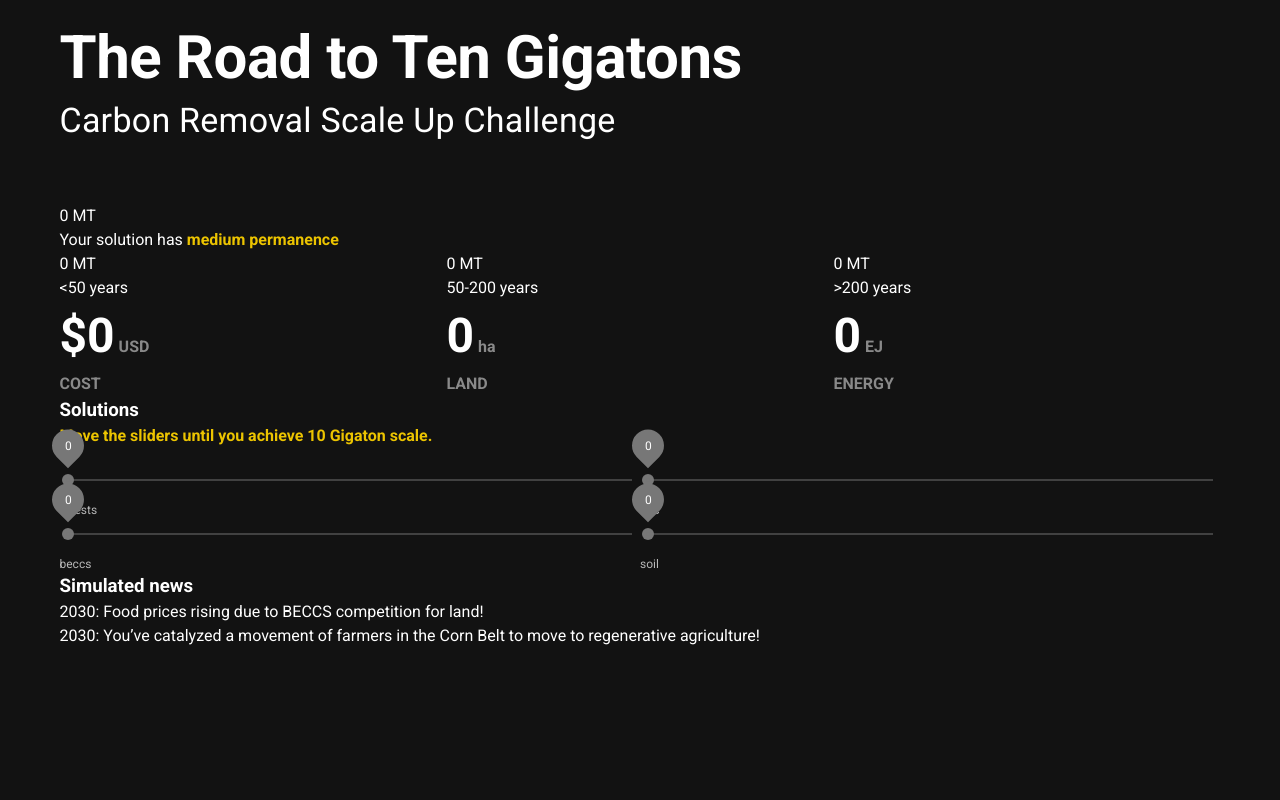
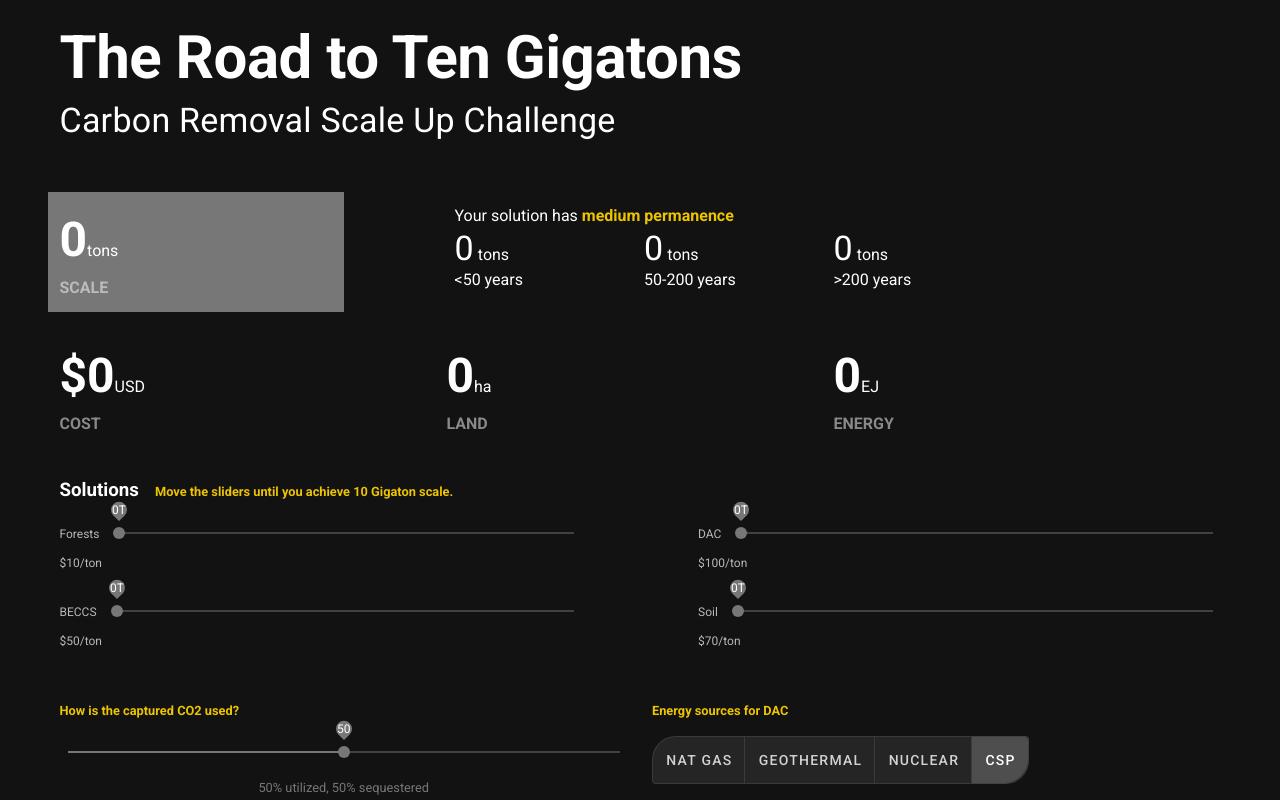
Before and after one commit to cssndrx/road-to-10gt, a Vue app: page / in a window 1280 px wide. Shown: the top 800 px of the page. Built offline with nearby package versions, Linux system fonts and the light colour scheme.

Commit message:
Reasonable looking commit + handoff to John

```diff
--- a/src/components/Main.vue
+++ b/src/components/Main.vue
@@ -5,66 +5,115 @@
     </h1>
     <h2 class="font-weight-regular display-1 mb-16">Carbon Removal Scale Up Challenge</h2>
 
+<v-row>
 
+<v-col cols="3" style="background-color: #777">
+<div>
+  <span class="big">{{pprint('scale', tonsSequestered).big}}</span>
+  <span class="little">{{pprint('scale', tonsSequestered).little}}</span>
+</div>
+<div class="caps-label">SCALE</div>
+</v-col>
 
+<v-col cols="1"></v-col>
+
+<v-col cols="6" >
 <div>
-  {{totalSequestered.value}}
-  {{totalSequestered.unit}}
-</div>
+Your solution has <span class="bright" style="font-size: 1em;">medium permanence</span>
+<div style="display:grid; grid-template-columns: 1fr 1fr 1fr">
+  <div v-for="perm in permanences"
+      :key="'val'+perm.name">
+    <span class="text-h4">{{pprint('scale', perm.value).big}}</span> <span class="little">{{pprint('scale', perm.value).little}}</span>
+  </div>
 
-<div>
-Your solution has <span class="bright">medium permanence</span>
-<div style="display:grid; grid-template-columns: 1fr 1fr 1fr">
-  <div v-for="datum in totalPermanence" :key="'val'+datum.name">{{datum.value}} {{datum.unit}}</div>
-
-  <div v-for="datum in totalPermanence" :key="'name'+datum.name">{{datum.name}}</div>
+  <div v-for="perm in permanences" :key="'name'+perm.name">{{perm.name}}</div>
 </div>
 </div>
+</v-col>
+
+</v-row> <!-- end top row -->
 
 
 
-<section style="display:grid; grid-template-columns: 1fr 1fr 1fr">
+<section class="mt-10" style="display:grid; grid-template-columns: 1fr 1fr 1fr;">
 
-<div>
-  <span class="big">{{pprintCost(totalCost)}}</span>
-  <span class="unit">USD</span>
-</div>
-<div>
-  <span class="big">{{totalLand}}</span>
-  <span class="unit">ha</span>
-</div>
-<div>
-  <span class="big">{{totalEnergy}}</span>
-  <span class="unit">EJ</span>
+<div v-for="dim in dimensions" :key="dim">
+  <span class="big">{{pprint(dim, estimates[dim]).big}}</span>
+  <span class="little">{{pprint(dim, estimates[dim]).little}}</span>
 </div>
 
-<div class="caps-label">COST</div>
-<div class="caps-label">LAND</div>
-<div class="caps-label">ENERGY</div>
-
+<div class="caps-label" v-for="dim in dimensions" :key="'label'+dim">{{dim}}</div>
 </section>
 
 
-<h3>Solutions</h3>
-<p class="bright">Move the sliders until you achieve 10 Gigaton scale.</p>
+<h3 class="mt-10" style="display:inline-block">Solutions</h3>
+<p class="bright" style="display:inline-block; margin-left: 16px;">Move the sliders until you achieve 10 Gigaton scale.</p>
 
-<section style="display:grid; grid-template-columns: 1fr 1fr">
+<section style="display:grid; grid-template-columns: 1fr 1fr; grid-column-gap: 10%; grid-row-gap: 24px;">
+
+<!-- https://vuetifyjs.com/en/api/v-slider/#slots -->
 <v-slider
   v-model="tonsAllocated[solution]"
   v-for="solution in solutions"
   :key="solution"
-  :hint="solution"
+  :hint="'$' + costPerTonEstimate(solution) + '/ton'"
   :max="maxAlloc"
   :min="minAlloc"
+  :thumb-size="16"
   thumb-label="always"
   style="min-width: 200px"
   persistent-hint
-></v-slider>
+>
+
+<span slot="label" class="solution-label">{{pprintSolution(solution)}}</span>
+
+<span slot="thumb-label">{{pprint('scale', tonsAllocated[solution]).big}}T</span>
+
+</v-slider>
 </section>
 
 
+<v-row class="mt-10">
+<v-col>
+<p class="bright">How is the captured CO2 used?</p>
+<v-slider
+  v-model="percentUtilization"
+  :min="0"
+  :max="100"
+  :thumb-size="16"
+  thumb-label="always"
+  persistent-hint
+></v-slider>
 
-<h3>Simulated news</h3>
+<div style="position:relative; bottom:12px; color: #777; font-size:0.8em; text-align: center">{{percentUtilization}}% utilized, {{100-percentUtilization}}% sequestered</div>
+</v-col>
+
+<v-col>
+<p class="bright">Energy sources for DAC</p>
+
+<v-btn-toggle
+  v-model="dacEnergySource"
+  shaped
+  mandatory
+>
+  <v-btn value="natural gas">
+    Nat Gas
+  </v-btn>
+  <v-btn value="geothermal">
+    Geothermal
+  </v-btn>
+  <v-btn value="nuclear">
+    Nuclear
+  </v-btn>
+  <v-btn value="csp">
+    CSP
+  </v-btn>
+</v-btn-toggle>
+</v-col>
+</v-row>
+
+
+<h3 class="mt-5">Simulated news</h3>
 <div class="news" v-for="newsItem in newsItems" :key="newsItem">{{newsItem}}</div>
 
 
@@ -124,47 +173,41 @@ const TEN_BILLION = 10000000000;
 
     computed: {
 
-      totalSequestered(){
+      tonsSequestered(){
+        return _.sum(_.values(this.tonsAllocated));
+      },
+
+      estimates(){
+        // TODO(John): Return actual estimates.
         return {
-          value: _.sum(_.values(this.tonsAllocated)),
-          unit: 'MT'
+          cost: this.tonsAllocated.forests + this.tonsAllocated.dac,
+          land: this.tonsAllocated.soil + this.tonsAllocated.beccs,
+          energy: 10 * (this.tonsAllocated.soil + this.tonsAllocated.forests)
         };
       },
-
-      totalCost(){
-        // TODO(John): Pick a unit and return a number.
-        return this.tonsAllocated.forests + this.tonsAllocated.dac;
-      },
-      totalLand(){
-        // TODO(John): Pick a unit and return a number.
-        return this.tonsAllocated.soil + this.tonsAllocated.beccs;
-      },
-      totalEnergy(){
-        // TODO(John): Pick a unit and return a number.
-        return 10 * (this.tonsAllocated.soil + this.tonsAllocated.forests);
-      },
-      totalPermanence(){
+      permanences(){
+        // TODO(John): Return actual estimates.
         return [
-          {name: '<50 years', value: this.tonsAllocated.soil * 2, unit: 'MT'},
-          {name: '50-200 years', value: this.tonsAllocated.beccs * 2, unit: 'MT'},
-          {name: '>200 years', value: this.tonsAllocated.dac * 2, unit: 'MT'},
-        ]
+          {name: '<50 years', value: this.tonsAllocated.soil + this.tonsAllocated.forests},
+          {name: '50-200 years', value: this.tonsAllocated.beccs * 2},
+          {name: '>200 years', value: this.tonsAllocated.dac},
+        ];
       },
 
       newsItems(){
-        // TODO: Add logic to return the right news items based on the values of the data variables.
+        // TODO(John): Add logic to return the right news items based on the values of the data variables.
         return [
           '2030: Food prices rising due to BECCS competition for land!',
           '2030: You’ve catalyzed a movement of farmers in the Corn Belt to move to regenerative agriculture!'
-        ]
+        ];
       }
 
 
     },
     data(){
 
-      // TODO: John figure out what the units should be wtihin the code.
       return {
+        dimensions: ['cost', 'land', 'energy'],
         solutions: ['forests', 'dac', 'beccs', 'soil'],
         tonsAllocated: {
           forests: 0,
@@ -175,21 +218,67 @@ const TEN_BILLION = 10000000000;
 
         minAlloc: 0,
         maxAlloc: TEN_BILLION,
+
+        dacEnergySource: 'csp',
+        percentUtilization: 50,
       }
     },
 
     methods: {
-      pprintCost(val){
-        return '$' + val;
+
+      // Return the cost per ton (can be dynamic).
+      costPerTonEstimate(sol){
+        // TODO(John): Return actual estimates.
+        return {
+          forests: 10,
+          beccs: 50,
+          dac: 100,
+          soil: 70
+        }[sol];
       },
 
-      // pprintLand(val){
+      // Pretty print solution string.
+      pprintSolution(sol){
+        return {
+          forests: 'Forests',
+          dac: 'DAC',
+          beccs: 'BECCS',
+          soil: 'Soil'
+        }[sol];
+      },
 
-      // },
+      // Pretty print big numbers.
+      pprint(key, val){
+        const littles = {
+          scale: 'tons',
+          cost: 'USD',
+          land: 'ha',
+          energy: 'EJ'
+        };
 
-      // pprintEnergy(val){
+        const prefix = key === 'cost' ? '$' : '';
+        return {
+          big: prefix + this.formatNumber(val),
+          little: littles[key]
+        };
+      },
 
-      // }
+      // Helper function for formatting big numbers.
+       formatNumber(value) {
+        var limits = [
+          { limit: 1e9, suffix: "B" },
+          { limit: 1e6, suffix: "M" },
+          { limit: 1e3, suffix: "k" },
+        ];
+
+        for (const lim of limits) {
+          if (value >= lim.limit) {
+            return (value / lim.limit).toFixed(1) + lim.suffix;
+          }
+        }
+        return value.toString();
+      },
+
     }
   }
 </script>
@@ -200,6 +289,7 @@ const TEN_BILLION = 10000000000;
 .bright {
   color: #ecc400;
   font-weight: bold;
+  font-size: 0.8em;
 }
 
 .big{
@@ -210,6 +300,7 @@ const TEN_BILLION = 10000000000;
 .caps-label{
   font-weight:bold;
   opacity: 0.5;
+  text-transform: uppercase;
 }
 
 .unit{
@@ -218,5 +309,13 @@ const TEN_BILLION = 10000000000;
   opacity: 0.5;
 }
 
+.solution-label{
+  text-transform: capitalize;
+  font-size: 12px;
+}
+
+.news{
+  margin-top: 8px;
+}
 
 </style>
```
Also changed, not shown: the_plan.txt.
